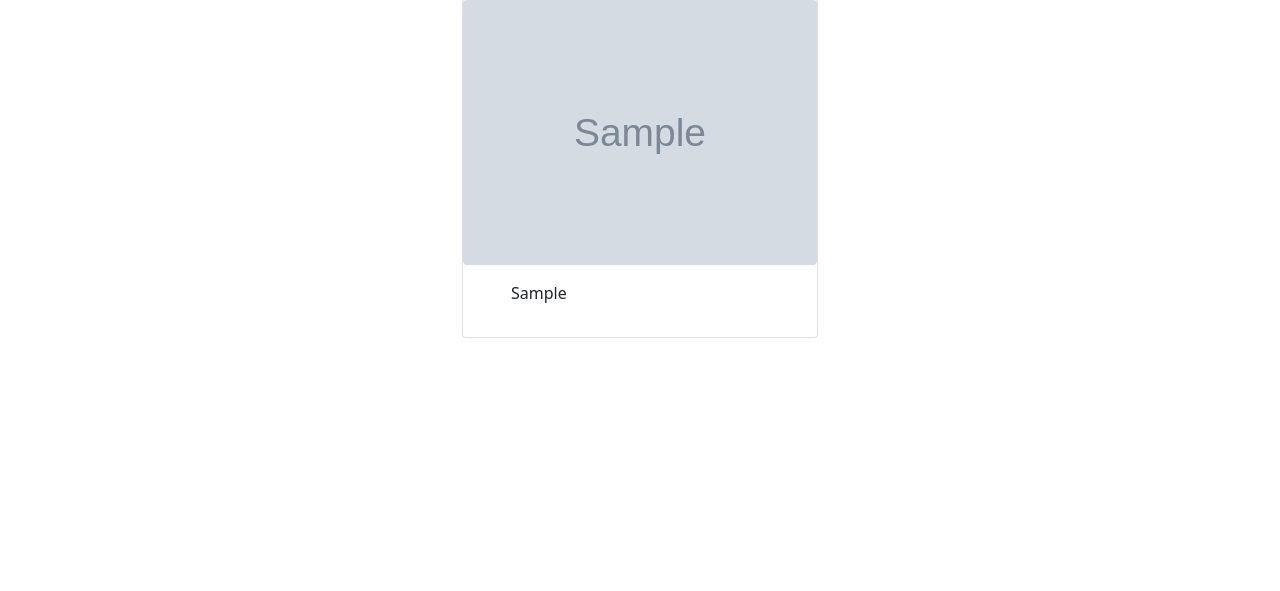
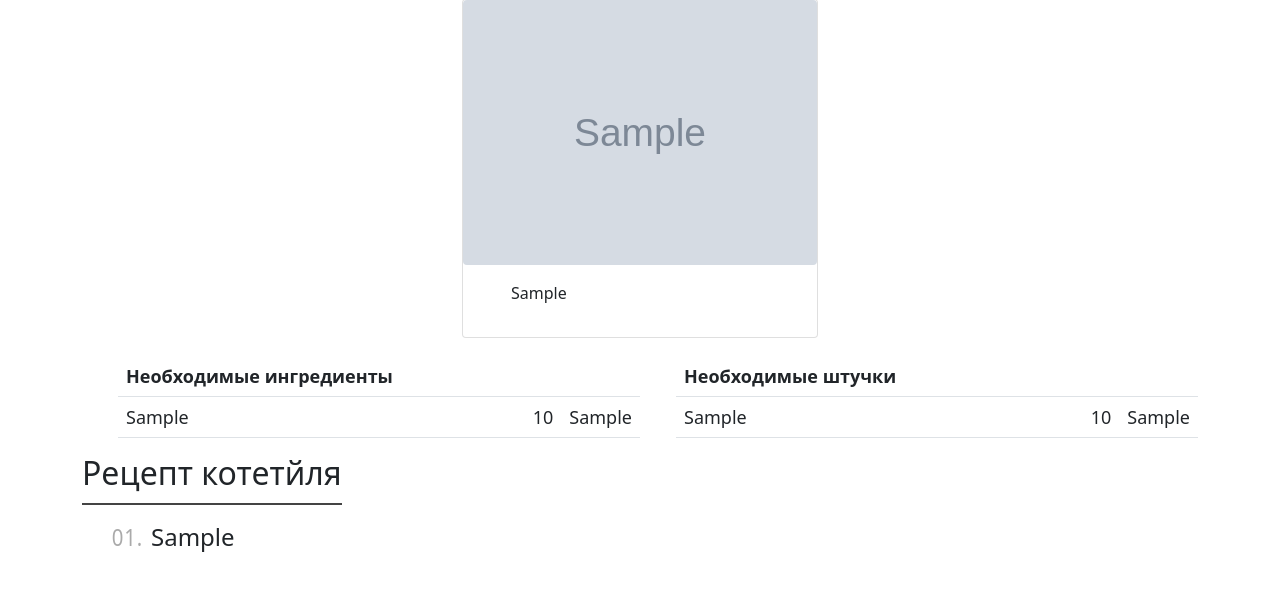
Before and after one commit to Ilya-Galaktionov/Home-barman, a Flask app: page /cocktail/1 in a window 1280 px wide. Shown: the part 151-742 px from the top of the page. Run offline with Flask 2, Linux system fonts and the light colour scheme; tables that the repository leaves empty hold one stand-in row (values such as "Sample post"); grey boxes marked "Sample" are stand-in pictures.

Commit message:
added new tables

```diff
--- a/webapp/cocktails/models.py
+++ b/webapp/cocktails/models.py
@@ -9,6 +9,9 @@ class Cocktails(db.Model):
     title = db.Column(db.String, unique=True)
     image = db.Column(db.String, unique=True)
     cocktail_tag = db.relationship('Tags', backref='cocktails', lazy='joined')
+    cocktail_recipe = db.relationship('Recipe', backref='cocktails', lazy='joined')
+    cocktail_ingredients = db.relationship('Ingredients', backref='cocktails', lazy='joined')
+    cocktail_tools = db.relationship('Tools', backref='cocktails', lazy='joined')
 
     def __repr__(self):
         return f"Coctails {self.id} {self.title}"
--- a/webapp/cocktails/views.py
+++ b/webapp/cocktails/views.py
@@ -23,12 +23,8 @@ def recipe():
 @blueprint.route('/cocktail/<int:cocktail_id>')
 def single_cocktail(cocktail_id):
     my_cocktail = Cocktails.query.filter(Cocktails.id == cocktail_id).first()
-    tags_list = []
-    if my_cocktail:
-        for tags in Tags.query.filter(Tags.cocktail_id == cocktail_id):
-            tags_list.append(tags)
     return render_template('cocktails/single_cocktail.html', page_title=my_cocktail.title,
-                            my_cocktail=my_cocktail, tags_list=tags_list)
+                            my_cocktail=my_cocktail)
 
 
 @blueprint.context_processor
--- a/webapp/static/style.css
+++ b/webapp/static/style.css
@@ -32,3 +32,62 @@
     display: inline;
 
 }
+
+.ingredient-tables {
+    display: flex;
+    align-items: flex-start;
+    margin-top: 18px;
+    font-size: 18px;
+    line-height: 24px;
+}
+
+.name {
+    width: 100%;
+    height: 40px;
+    position: relative;
+    border-radius: 3px;
+    padding: 0;
+}
+
+.amount {
+    text-align: right;
+}
+
+.table {
+    width: 660px;
+    margin-left: 36px;
+}
+
+.recipe-name {
+    display: inline-block;
+    padding-bottom: 11px;
+    border-bottom: 2px solid #444;
+}
+
+.steps {
+    width: 700px;
+    font-size: 24px;
+    line-height: 27px;
+}
+
+.steps>li {
+    padding: 10px 0 10px 37px;
+    list-style: none;
+    counter-increment: recipe;
+}
+
+.steps>li:before {
+    position: absolute;
+    width: 60px;
+    margin-left: -68px;
+    content: counter(recipe, decimal-leading-zero) ".";
+    letter-spacing: 1px;
+    text-align: right;
+    color: #aaa;
+    -webkit-transform-origin: right center;
+    -ms-transform-origin: right center;
+    transform-origin: right center;
+    -webkit-transform: scale(0.85, 1);
+    -ms-transform: scale(0.85, 1);
+    transform: scale(0.85, 1);
+}
--- a/webapp/templates/cocktails/single_cocktail.html
+++ b/webapp/templates/cocktails/single_cocktail.html
@@ -27,7 +27,7 @@
         <img class="cocktail-item-image" src="{{ my_cocktail.image }}" alt="{{ my_cocktail.title }}">
         <div class="card-body">
             <ul>
-            {% for tags in tags_list|reverse %}
+            {% for tags in my_cocktail.cocktail_tag|reverse %}
             <li class="tag"> {{ tags.tags }}</li>
             {% endfor %}
             </ul>
@@ -35,4 +35,48 @@
       </div>
     </div>
   </div>
+  <div class="ingredient-tables">
+    <table class="table">
+        <tbody>
+        <tr>
+            <th colspan="3">Необходимые ингредиенты</th>
+        </tr>
+        {% for ingredients in my_cocktail.cocktail_ingredients %}
+        <tr>
+            <td class="name"> {{ ingredients.ingredient }} </td>
+            <td class="amount"> {{ ingredients.amount }} </td>
+            <td class="unit"> {{ ingredients.unit }} </td>
+        </tr>
+        {% endfor %}
+        </tbody>
+    </table>
+    <table class="table">
+        <tbody>
+        <tr>
+            <th colspan="3">Необходимые штучки</th>
+        </tr>
+        {% for tools in my_cocktail.cocktail_tools %}
+        <tr>
+            <td class="name"> {{ tools.tool }} </td>
+            <td class="amount"> {{ tools.amount }} </td>
+            <td class="unit"> {{ tools.unit }} </td>
+        </tr>
+        {% endfor %}
+        </tbody>
+    </table>
+ </div>
+ <div>
+    <h2>
+        <span class="recipe-name">
+            Рецепт котетйля
+        </span>
+    </h2>
+    <ol class="steps">
+        {% for recipe in my_cocktail.cocktail_recipe %}
+        <li> {{ recipe.recipe }}</li>
+        {% endfor %}
+    </ol>
+ </div>
+
+
 </body>
```
